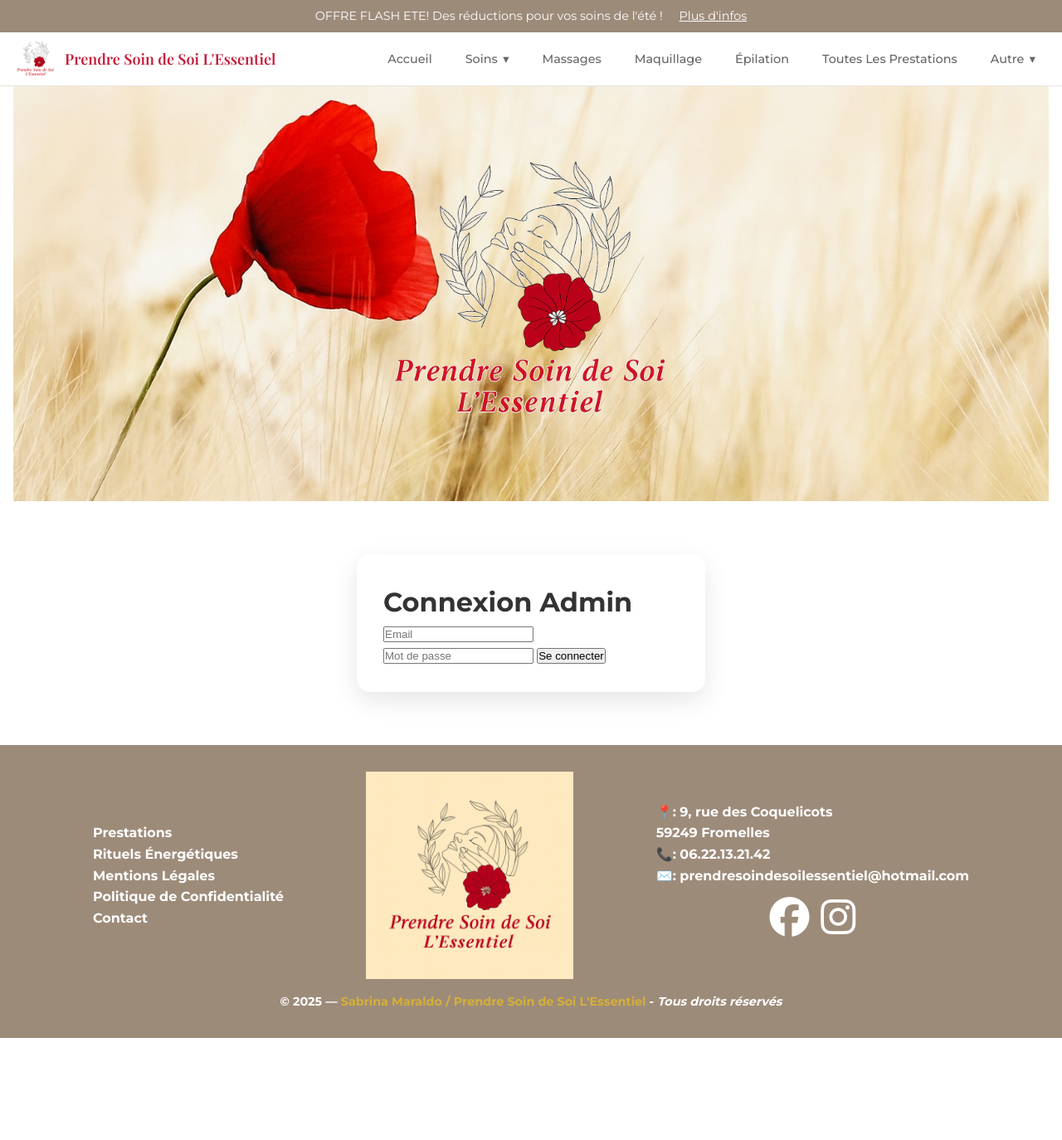
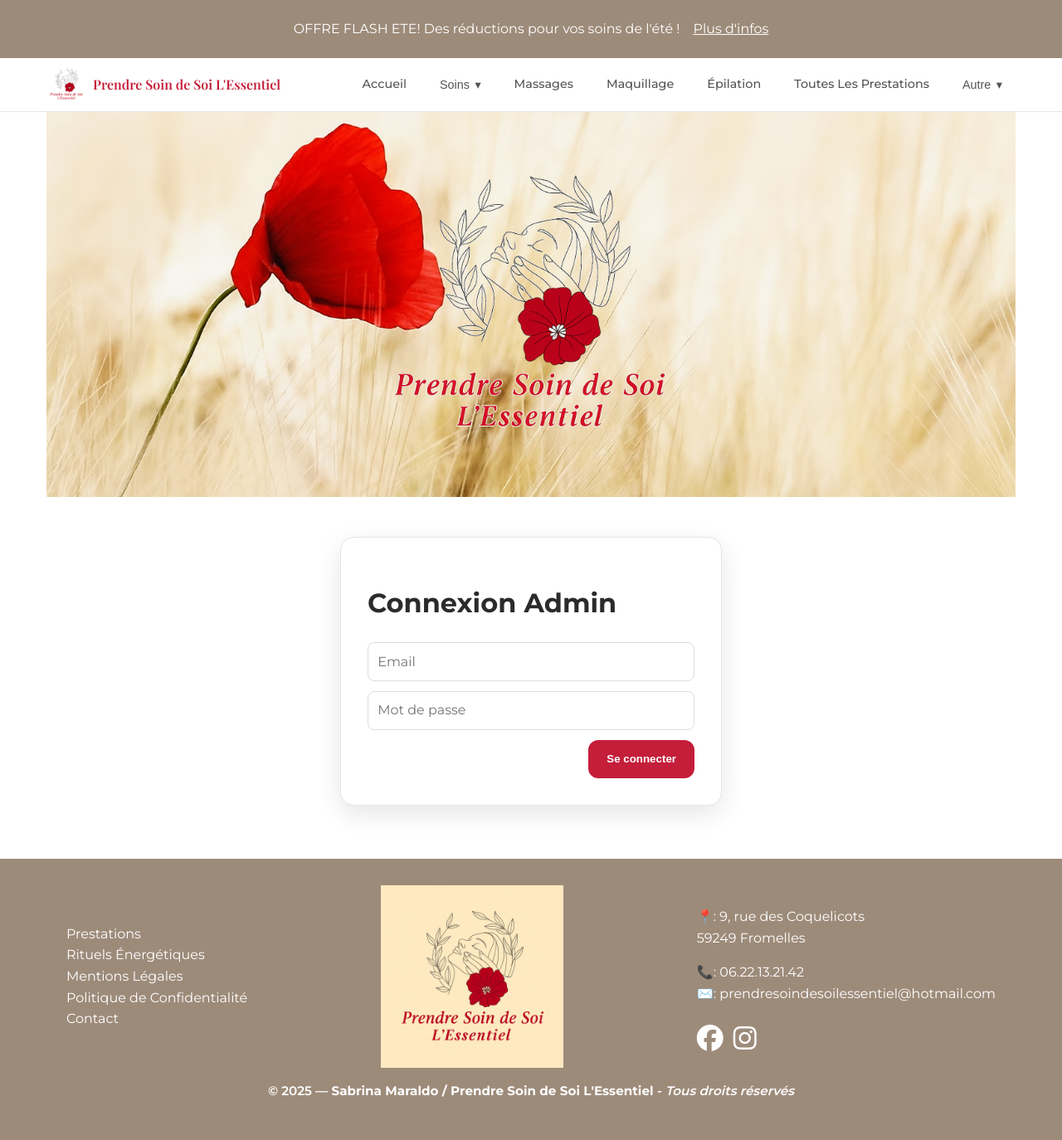
Before and after one commit to Chaimette/stage-PSDSLE, a PHP site: page /admin/login in a window 1280 px wide. Shown: the whole page at 83% size. Before the commit the page ends 1251 px from the top, so only its background shows below. Run offline with PHP 8.4, Linux system fonts and the light colour scheme; data comes from the database, SQL or seed files in the repository; data that the repository does not hold is empty; some libraries are stand-ins or nearby versions; some web fonts are replaced.

Commit message:
reorganised css in different files for better maintenance + fixed issues with incoherent css regarding components

```diff
--- a/src/Controller/HomeController.php
+++ b/src/Controller/HomeController.php
@@ -18,7 +18,7 @@ class HomeController extends AbstractController
             'meta_description' => 'Contactez-nous pour plus d\'informations'
         ];
 
-        return $this->render('pages/contact.html.twig', $data);
+        return $this->render('prestations/contact.html.twig', $data);
     }
 
     public function rdv() {
--- a/src/View/admin/builder.html.twig
+++ b/src/View/admin/builder.html.twig
@@ -2,7 +2,7 @@
 {% block title %}Admin – Builder
 {% endblock %}
 {% block stylesheets %}
-	<link rel="stylesheet" href="/assets/css/builder.css">
+	<link rel="stylesheet" href="/assets/css//pages/builder.css">
 {% endblock %}
 
 {% block content %}
--- a/src/View/admin/login.html.twig
+++ b/src/View/admin/login.html.twig
@@ -1,7 +1,9 @@
 {% extends 'layout/base.html.twig' %}
 
 {% block title %}Admin - Connexion {% endblock %}
-
+{% block stylesheets %}
+  <link rel="stylesheet" href="/assets/css/pages/login.css">
+{% endblock %}
 {% block meta_description %}Connexion à l’interface d’administration{% endblock %}
 {% block content %}
 <section class="hero-section">
@@ -9,13 +11,16 @@
    <img src="/assets/images/logo-final-trans.png" alt="" style="max-width:400px;">
   </div>
 </section>
-<div class="card" style="max-width:420px;margin:4rem auto;background:#fff;padding:2rem;border-radius:16px;box-shadow:0 10px 30px rgba(0,0,0,.1)">
+<div class="auth-wrap">
+  <div class="auth-card">
     <h1>Connexion Admin</h1>
-        {% if error %}<p style="color:#b00020">{{ error }}</p>{% endif %}
+    {% if error %}<p class="text-muted" style="color:#b00020">{{ error }}</p>{% endif %}
     <form method="post" action="/admin/login">
       <input name="email" type="email" placeholder="Email" required>
       <input name="password" type="password" placeholder="Mot de passe" required>
-      <button>Se connecter</button>
+      <button class="btn btn-primary">Se connecter</button>
     </form>
   </div>
+</div>
+
 {% endblock %}
--- a/src/View/home.html.twig
+++ b/src/View/home.html.twig
@@ -58,7 +58,7 @@ Prendre Soin de Soi L'Essentiel - Institut de beauté et bien-être. Massages th
       </div>
     </div>
     <div class="about-image">
-      <img src="/assets/images/photo-sabrina.png" alt="Portrait de la praticienne" style="height:100%;" />
+      <img src="/assets/images/photo-sabrina.png" alt="Portrait de la praticienne" />
     </div>
   </div>
 </section>
--- a/src/View/layout/base.html.twig
+++ b/src/View/layout/base.html.twig
@@ -8,7 +8,9 @@
   {% block meta %}
     <meta name="description" content="{% block meta_description %}{% endblock %}">
   {% endblock %}
-  <link rel="stylesheet" href="/assets/css/style1.css">
+<link rel="stylesheet" href="/assets/css/base.css">
+<link rel="stylesheet" href="/assets/css/layout.css">
+<link rel="stylesheet" href="/assets/css/components.css">
   {% block stylesheets %}{% endblock %}
 </head>
 <body>
--- a/src/View/prestations/contact.html.twig
+++ b/src/View/prestations/contact.html.twig
@@ -43,5 +43,5 @@
 		</section>
 	{% endblock %}
 	{% block stylesheets %}
-		<link rel="stylesheet" href="/assets/css/contact.css">
+		<link rel="stylesheet" href="/assets/css/pages/contact.css">
 	{% endblock %}
```
Also changed, not shown: public/assets/css/base.css (added), public/assets/css/builder.css (deleted), public/assets/css/components.css (added), public/assets/css/contact.css (deleted), public/assets/css/layout.css (added), public/assets/css/pages/builder.css (added), public/assets/css/pages/contact.css (added), public/assets/css/pages/login.css (added), public/assets/css/rdv.css (deleted).
